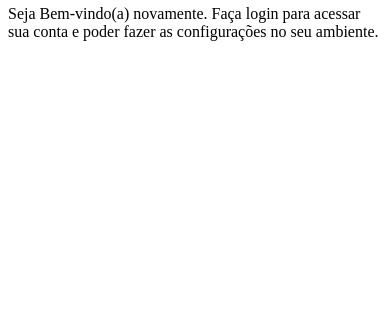
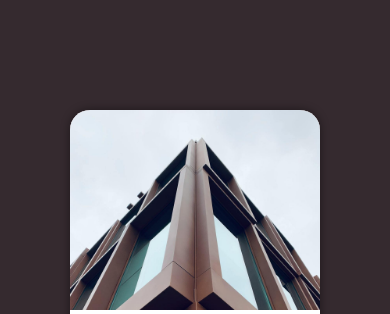
Before and after one commit to fabiopretel/projeto-login, a plain HTML site: page index.html in a window 390 px wide. Shown: the part 62-376 px from the top of the page. Drawn offline with Linux system fonts and the light colour scheme.

Commit message:
mobile first

```diff
--- a/estilos/style.css
+++ b/estilos/style.css
@@ -1,10 +1,50 @@
 @charset "UTF-8";
 
 /*
+
 Paleta de Cores:
 Verde: #517A77
-Marrom Escuro: #160B24
+Marrom Escuro: #352A2F
 Marrom Claro: #8D7675
 Preto e Branco
 
 */
+
+*{
+    font-family: -apple-system, BlinkMacSystemFont, 'Segoe UI', Roboto, Oxygen, Ubuntu, Cantarell, 'Open Sans', 'Helvetica Neue', sans-serif;
+    padding: 0px;
+    margin: 0px;
+    box-sizing: border-box;
+}
+body, html{
+    background-color: #352A2F;
+    height: 100vh;
+    width: 100vw;
+}
+main{
+    position: relative;
+    height: 100vh;
+    width: 100vw;
+}
+#login{
+    position: absolute;
+    top: 50%;
+    left: 50%;
+    transform: translate(-50%, -50%);
+    overflow: hidden;
+    background-color: white;
+    width: 250px;
+    height: 500px;
+    border-radius: 20px;
+    box-shadow: 0px 0px 10px rgba(0, 0, 0, 0.450);
+}
+#login > #imagem{
+    display: block;
+    background: #8D7675 url(../imagens/building.jpg) no-repeat;
+    background-size: cover;
+    height: 200px;
+}
+#login > #formulario{
+    display: block;
+    padding: 10px;
+}
```
Also changed, not shown: index.html (+1 -1 lines).
